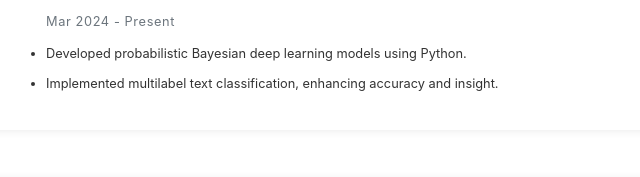
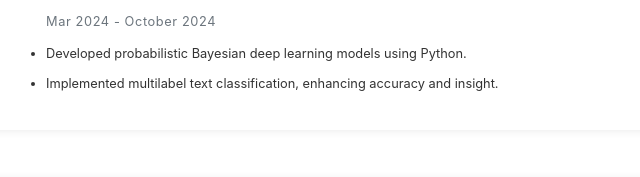
Before and after one commit to S-bachir/S-bachir.github.io, a plain HTML site: page CV.html in a window 1280 px wide. Shown: the part 584-761 px from the top of the page, 392-1032 px from the left. Drawn offline with nearby package versions, Linux system fonts and the light colour scheme.

Commit message:
Experience Update

```diff
--- a/CV.html
+++ b/CV.html
@@ -128,7 +128,7 @@
                     </div>
                     <h3>Data Scientist Volunteer</h3>
                     <h4>United Nations Volunteers (UNV - UNDP), Remote</h4>
-                    <p>Mar 2024 - Present</p>
+                    <p>Mar 2024 - October 2024</p>
                     <ul>
                         <li>Developed probabilistic Bayesian deep learning models using Python.</li>
                         <li>Implemented multilabel text classification, enhancing accuracy and insight.</li>
```
